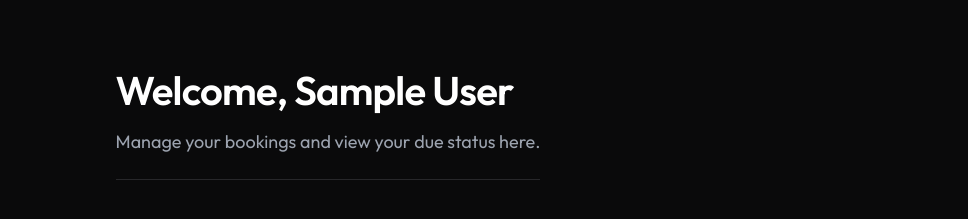
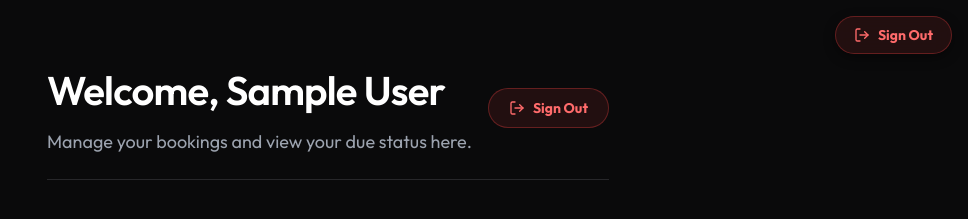
Before and after one commit to sreedevrajendran/TurfManagementSystem, a Next.js app: page /dashboard in a window 1280 px wide. Shown: the top 219 px of the page, without its empty margins (312-1280 px from the left). Built offline with nearby package versions, Linux system fonts and the light colour scheme; no server answers; the database is empty; sample sign-in values are in the browser's storage.

Commit message:
feat: logout button for admin and user - navbar + dashboard + admin header

```diff
--- a/src/app/admin/page.tsx
+++ b/src/app/admin/page.tsx
@@ -5,6 +5,7 @@ import { motion } from 'framer-motion';
 import { BarChart, Bar, XAxis, YAxis, CartesianGrid, Tooltip as RechartsTooltip, ResponsiveContainer, LineChart, Line } from 'recharts';
 import { AlertTriangle, CalendarOff } from 'lucide-react';
 import styles from './page.module.css';
+import LogoutButton from '@/components/LogoutButton';
 
 type Booking = {
   id: string;
@@ -125,6 +126,7 @@ export default function AdminDashboard() {
         className={styles.header}
       >
         <h1 className={styles.title}>Admin Dashboard - EAST WELFARE TURF</h1>
+        <LogoutButton />
       </motion.header>
 
       <motion.div
--- a/src/app/dashboard/page.module.css
+++ b/src/app/dashboard/page.module.css
@@ -9,6 +9,11 @@
   margin-bottom: 40px;
   border-bottom: 1px solid var(--border-color);
   padding-bottom: 24px;
+  display: flex;
+  align-items: center;
+  justify-content: space-between;
+  gap: 16px;
+  flex-wrap: wrap;
 }
 
 .title {
--- a/src/app/dashboard/page.tsx
+++ b/src/app/dashboard/page.tsx
@@ -4,6 +4,7 @@ import { redirect } from "next/navigation";
 import prisma from "@/lib/prisma";
 import styles from "./page.module.css";
 import { AlertCircle, CheckCircle } from "lucide-react";
+import LogoutButton from "@/components/LogoutButton";
 
 export default async function DashboardPage() {
   const session = await getServerSession(authOptions);
@@ -25,8 +26,11 @@ export default async function DashboardPage() {
   return (
     <div className={styles.container}>
       <header className={styles.header}>
-        <h1 className={styles.title}>Welcome, {session.user.name}</h1>
-        <p className={styles.subtitle}>Manage your bookings and view your due status here.</p>
+        <div>
+          <h1 className={styles.title}>Welcome, {session.user.name}</h1>
+          <p className={styles.subtitle}>Manage your bookings and view your due status here.</p>
+        </div>
+        <LogoutButton />
       </header>
 
       <div className={styles.grid}>
--- /dev/null
+++ b/src/components/LogoutButton.tsx
@@ -0,0 +1,39 @@
+"use client";
+
+import { signOut } from "next-auth/react";
+import { LogOut } from "lucide-react";
+
+export default function LogoutButton() {
+  return (
+    <button
+      onClick={() => signOut({ callbackUrl: "/" })}
+      style={{
+        display: "flex",
+        alignItems: "center",
+        gap: "8px",
+        background: "rgba(255,68,68,0.1)",
+        color: "#ff6b6b",
+        padding: "10px 20px",
+        borderRadius: "99px",
+        fontWeight: "700",
+        fontSize: "14px",
+        border: "1px solid rgba(255,68,68,0.3)",
+        cursor: "pointer",
+        fontFamily: "inherit",
+        transition: "all 0.2s ease",
+        flexShrink: 0,
+      }}
+      onMouseEnter={e => {
+        (e.currentTarget as HTMLButtonElement).style.background = "rgba(255,68,68,0.22)";
+        (e.currentTarget as HTMLButtonElement).style.borderColor = "rgba(255,68,68,0.6)";
+      }}
+      onMouseLeave={e => {
+        (e.currentTarget as HTMLButtonElement).style.background = "rgba(255,68,68,0.1)";
+        (e.currentTarget as HTMLButtonElement).style.borderColor = "rgba(255,68,68,0.3)";
+      }}
+    >
+      <LogOut size={16} />
+      Sign Out
+    </button>
+  );
+}
--- a/src/components/Navbar.tsx
+++ b/src/components/Navbar.tsx
@@ -1,22 +1,33 @@
 "use client";
 
 import Link from "next/link";
-import { useSession } from "next-auth/react";
-import { User, LogIn } from "lucide-react";
+import { useSession, signOut } from "next-auth/react";
+import { User, LogOut } from "lucide-react";
 import { usePathname } from "next/navigation";
 
 export default function Navbar() {
   const { data: session } = useSession();
   const pathname = usePathname();
 
-  // Don't show floating nav on the dashboard itself or admin pages to avoid clutter
-  if (pathname === "/dashboard" || pathname.startsWith("/admin")) {
-    return null;
-  }
+  // Don't show on admin pages — admin has its own header
+  if (pathname.startsWith("/admin")) return null;
+
+  if (!session) return null;
+
+  const isAdmin = (session.user as any)?.role === "ADMIN";
 
   return (
-    <div style={{ position: "fixed", top: "24px", right: "24px", zIndex: 50 }}>
-      {session ? (
+    <div style={{
+      position: "fixed",
+      top: "16px",
+      right: "16px",
+      zIndex: 50,
+      display: "flex",
+      gap: "10px",
+      alignItems: "center",
+    }}>
+      {/* Dashboard link (only on non-dashboard pages) */}
+      {pathname !== "/dashboard" && (
         <Link
           href="/dashboard"
           style={{
@@ -25,18 +36,44 @@ export default function Navbar() {
             gap: "8px",
             background: "var(--bg-surface)",
             color: "#fff",
-            padding: "10px 20px",
+            padding: "9px 18px",
             borderRadius: "99px",
             textDecoration: "none",
             fontWeight: "bold",
+            fontSize: "14px",
             border: "1px solid var(--border-color)",
-            boxShadow: "0 4px 12px rgba(0,0,0,0.5)",
-            backdropFilter: "blur(10px)"
+            boxShadow: "0 4px 12px rgba(0,0,0,0.4)",
+            backdropFilter: "blur(10px)",
           }}
         >
-          <User size={18} color="var(--primary-accent)" /> Dashboard
+          <User size={16} color="var(--primary-accent)" />
+          {isAdmin ? "Admin Panel" : "Dashboard"}
         </Link>
-      ) : null}
+      )}
+
+      {/* Logout button — always visible when signed in */}
+      <button
+        onClick={() => signOut({ callbackUrl: "/" })}
+        style={{
+          display: "flex",
+          alignItems: "center",
+          gap: "8px",
+          background: "rgba(255,68,68,0.1)",
+          color: "#ff6b6b",
+          padding: "9px 18px",
+          borderRadius: "99px",
+          fontWeight: "bold",
+          fontSize: "14px",
+          border: "1px solid rgba(255,68,68,0.3)",
+          boxShadow: "0 4px 12px rgba(0,0,0,0.4)",
+          backdropFilter: "blur(10px)",
+          cursor: "pointer",
+          fontFamily: "inherit",
+        }}
+      >
+        <LogOut size={16} />
+        Sign Out
+      </button>
     </div>
   );
 }
```
